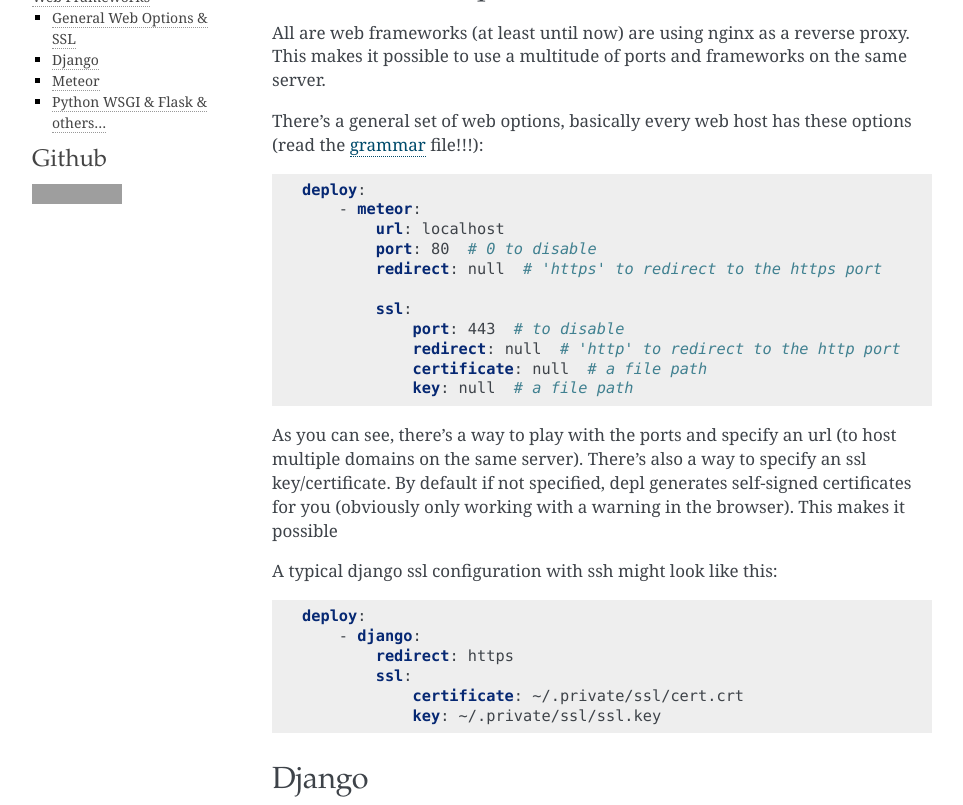
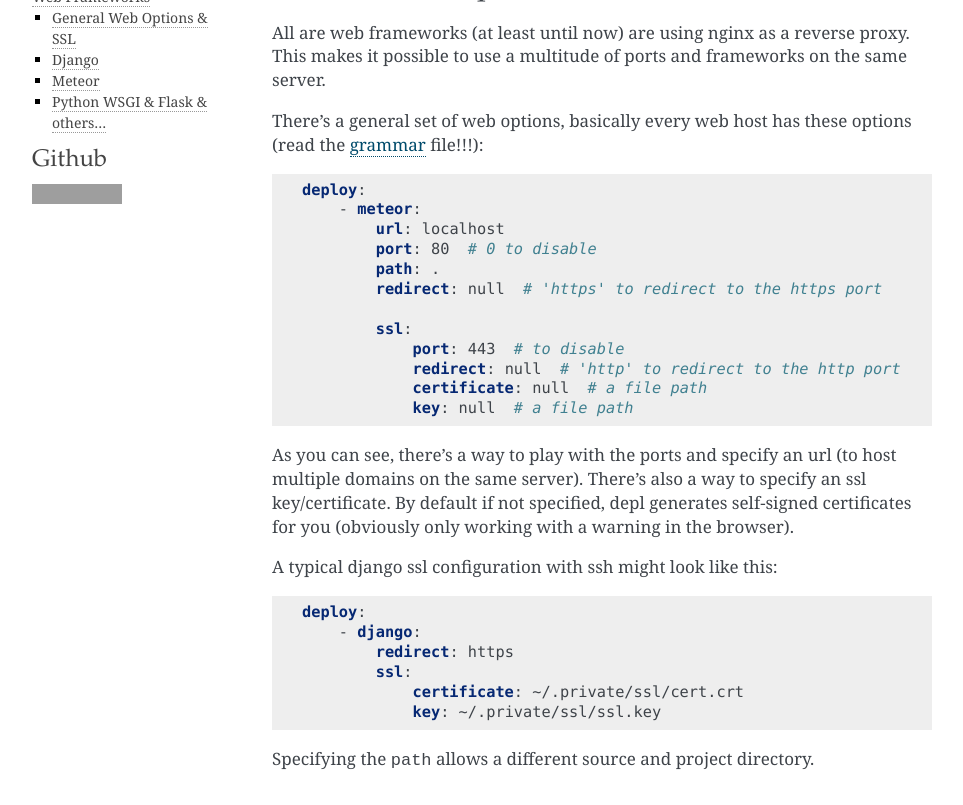
Before and after one commit to davidhalter/depl, a Sphinx documentation site: the page built from docs/docs/web-frameworks.rst, in a window 1280 px wide and 900 px high, scrolled down 359 px, cut to the strip 0-805 px from the top of the window. Shown: the whole strip, without its empty margins (148-1111 px from the left). Built offline with Sphinx 7.4.7, drawn with Linux system fonts in a browser that asks for light colours; grey boxes are pictures that could not be loaded.

Commit message:
documentation for #2

```diff
--- a/docs/docs/web-frameworks.rst
+++ b/docs/docs/web-frameworks.rst
@@ -35,6 +35,7 @@ options (read the grammar_ file!!!):
         - meteor:
             url: localhost
             port: 80  # 0 to disable
+            path: .
             redirect: null  # 'https' to redirect to the https port
 
             ssl:
@@ -47,7 +48,6 @@ As you can see, there's a way to play with the ports and specify an url (to
 host multiple domains on the same server). There's also a way to specify an ssl
 key/certificate. By default if not specified, depl generates self-signed
 certificates for you (obviously only working with a warning in the browser).
-This makes it possible
 
 A typical django ssl configuration with ssh might look like this:
 
@@ -59,6 +59,8 @@ A typical django ssl configuration with ssh might look like this:
             ssl:
                 certificate: ~/.private/ssl/cert.crt
                 key: ~/.private/ssl/ssl.key
+
+Specifying the ``path`` allows a different source and project directory.
 
 
 .. _django:
```
